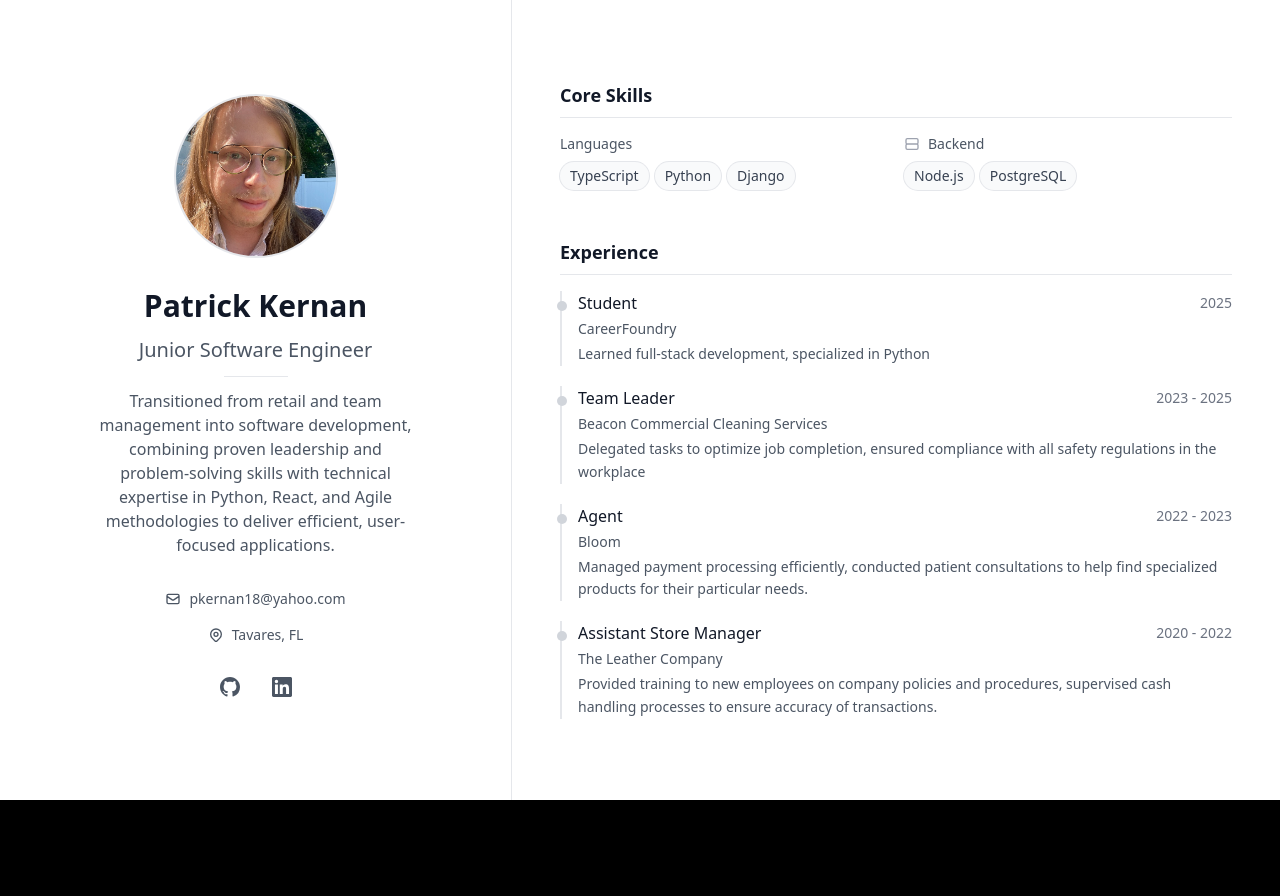
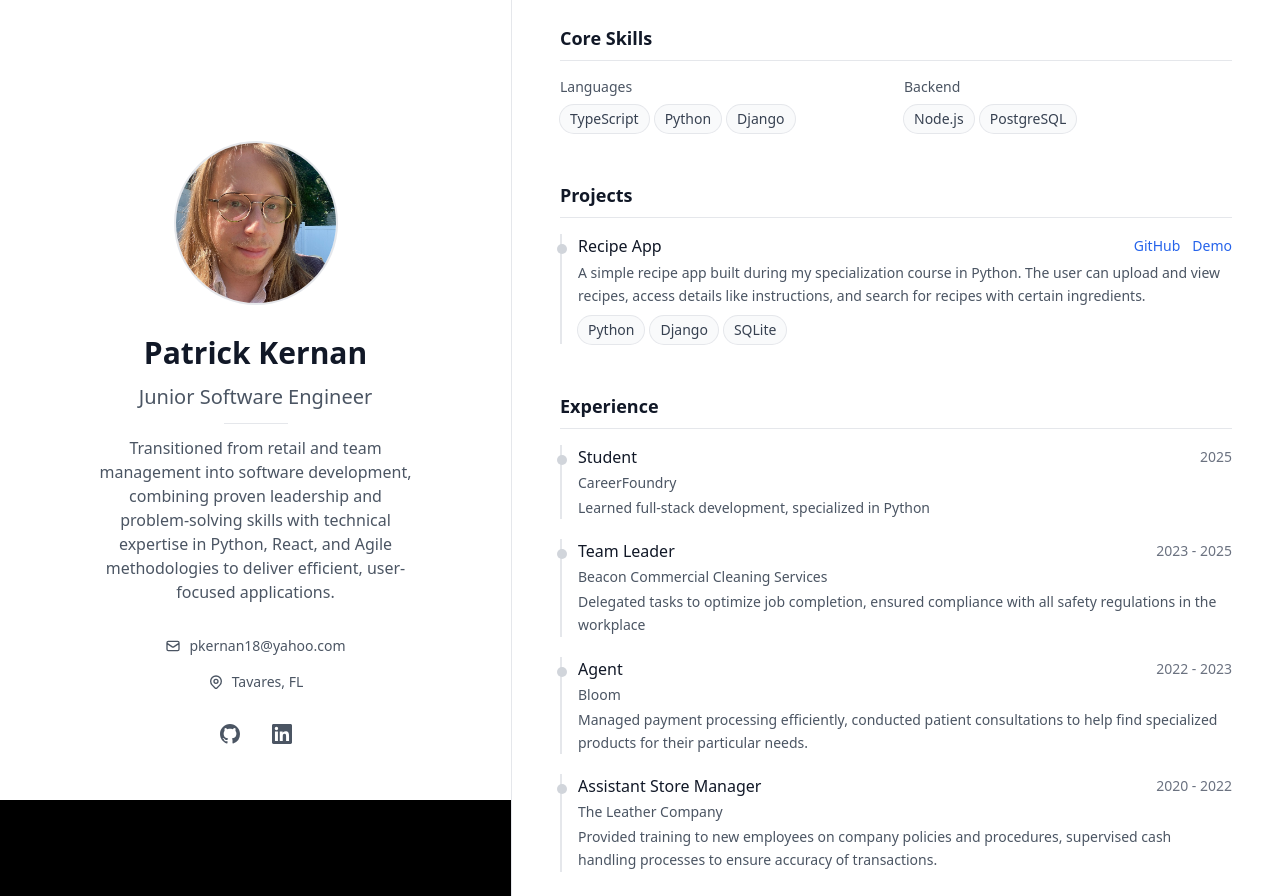
Before and after one commit to includeheart/new-portfolio-site, a Next.js app: page / in a window 1280 px wide. Before the commit the page ends 800 px from the top, so only its background shows below. Built offline with nearby package versions, Linux system fonts and the light colour scheme.

Commit message:
Added project section

```diff
--- /dev/null
+++ b/app/components/ProjectSection.tsx
@@ -0,0 +1,91 @@
+type Project = {
+  title: string;
+  description: string;
+  tech: string[];
+  course?: string;
+  links?: {
+    github?: string;
+    demo?: string;
+  };
+};
+
+const ProjectSection = () => {
+  const projects: Project[] = [
+    {
+      title: 'Recipe App',
+      description: 'A simple recipe app built during my specialization course in Python. The user can upload and view recipes, access details like instructions, and search for recipes with certain ingredients.',
+      tech: ['Python', 'Django', 'SQLite'],
+      links: {
+        github: 'https://github.com/includeheart/recipe-app',
+        demo: 'https://thawing-hamlet-36183-4fd2a2e83fd2.herokuapp.com/',
+      },
+    },
+  ];
+
+  return (
+    <div className="py-6 bg-white dark:bg-gray-900 px-6">
+      <div className="space-y-4 max-w-2xl mx-auto">
+        <div>
+          <h3 className="text-lg font-semibold text-gray-900 dark:text-white text-center md:text-left">Projects</h3>
+          <div className="h-px w-full bg-gray-200 dark:bg-gray-700 mt-2" />
+        </div>
+
+        <div className="space-y-5">
+          {projects.map((proj) => (
+            <div key={proj.title} className="relative">
+              <div className="relative pl-4 border-l-2 border-gray-200 dark:border-gray-700">
+                <div className="absolute -left-[5px] top-[10px] h-2.5 w-2.5 rounded-full bg-gray-300 dark:bg-gray-600" />
+
+                <div className="space-y-1">
+                  <div className="flex flex-col md:flex-row md:items-center md:justify-between">
+                    <h4 className="text-md font-medium text-gray-900 dark:text-white">{proj.title}</h4>
+                    <div className="flex items-center gap-3 pt-1 md:pt-0">
+                      {proj.links?.github && (
+                        <a
+                          className="text-sm text-blue-600 dark:text-blue-400 hover:underline"
+                          href={proj.links.github}
+                          target="_blank"
+                          rel="noopener noreferrer"
+                        >
+                          GitHub
+                        </a>
+                      )}
+                      {proj.links?.demo && (
+                        <a
+                          className="text-sm text-blue-600 dark:text-blue-400 hover:underline"
+                          href={proj.links.demo}
+                          target="_blank"
+                          rel="noopener noreferrer"
+                        >
+                          Demo
+                        </a>
+                      )}
+                    </div>
+                  </div>
+                  {proj.course && (
+                    <p className="text-sm font-medium text-gray-600 dark:text-gray-300">{proj.course}</p>
+                  )}
+                  <p className="text-sm text-gray-600 dark:text-gray-400 leading-relaxed">{proj.description}</p>
+                  {proj.tech?.length > 0 && (
+                    <div className="flex flex-wrap gap-1.5 pt-1">
+                      {proj.tech.map((t) => (
+                        <span
+                          key={t}
+                          className="px-2.5 py-1 text-sm bg-gray-50 dark:bg-gray-800 text-gray-700 dark:text-gray-300 rounded-full ring-1 ring-gray-200 dark:ring-gray-700"
+                        >
+                          {t}
+                        </span>
+                      ))}
+                    </div>
+                  )}
+                </div>
+              </div>
+            </div>
+          ))}
+        </div>
+      </div>
+    </div>
+  );
+};
+
+export default ProjectSection;
--- a/app/components/SkillsSection.tsx
+++ b/app/components/SkillsSection.tsx
@@ -12,11 +12,11 @@ const SkillsSection = () => {
 		{
 			category: 'Backend',
 			items: ['Node.js', 'PostgreSQL'],
-			icon: (
-				<svg className="w-4 h-4" viewBox="0 0 24 24" fill="none" stroke="#9DA2AF" strokeWidth="2">
-					<path d="M5 12h14M5 12a2 2 0 01-2-2V6a2 2 0 012-2h14a2 2 0 012 2v4a2 2 0 01-2 2M5 12a2 2 0 00-2 2v4a2 2 0 002 2h14a2 2 0 002-2v-4a2 2 0 00-2-2" />
-				</svg>
-			),
+			// icon: (
+			// 	<svg className="w-4 h-4" viewBox="0 0 24 24" fill="none" stroke="#9DA2AF" strokeWidth="2">
+			// 		<path d="M5 12h14M5 12a2 2 0 01-2-2V6a2 2 0 012-2h14a2 2 0 012 2v4a2 2 0 01-2 2M5 12a2 2 0 00-2 2v4a2 2 0 002 2h14a2 2 0 002-2v-4a2 2 0 00-2-2" />
+			// 	</svg>
+			// ),
 		},
 		// Cloud category intentionally removed
 	];
@@ -33,7 +33,7 @@ const SkillsSection = () => {
 					{skills.map((skillGroup) => (
 						<div key={skillGroup.category}>
 							<div className="flex items-center space-x-2 mb-2">
-								{skillGroup.icon}
+								{/* {skillGroup.icon} // Icon placeholder commented out */}
 								<h4 className="text-sm font-medium text-gray-600 dark:text-gray-400">{skillGroup.category}</h4>
 							</div>
 							<div className="flex flex-wrap gap-1.5">
--- a/app/page.tsx
+++ b/app/page.tsx
@@ -1,5 +1,6 @@
 import ProfileSection from './components/ProfileSection';
 import SkillsSection from './components/SkillsSection';
+import ProjectSection from './components/ProjectSection';
 import ExperienceSection from './components/ExperienceSection';
 
 export default function MinimalistPortfolio() {
@@ -18,6 +19,11 @@ export default function MinimalistPortfolio() {
 						<SkillsSection />
 					</div>
 
+					{/* Projects Section */}
+					<div>
+						<ProjectSection />
+					</div>
+
 					{/* Experience Section */}
 					<div>
 						<ExperienceSection />
```
